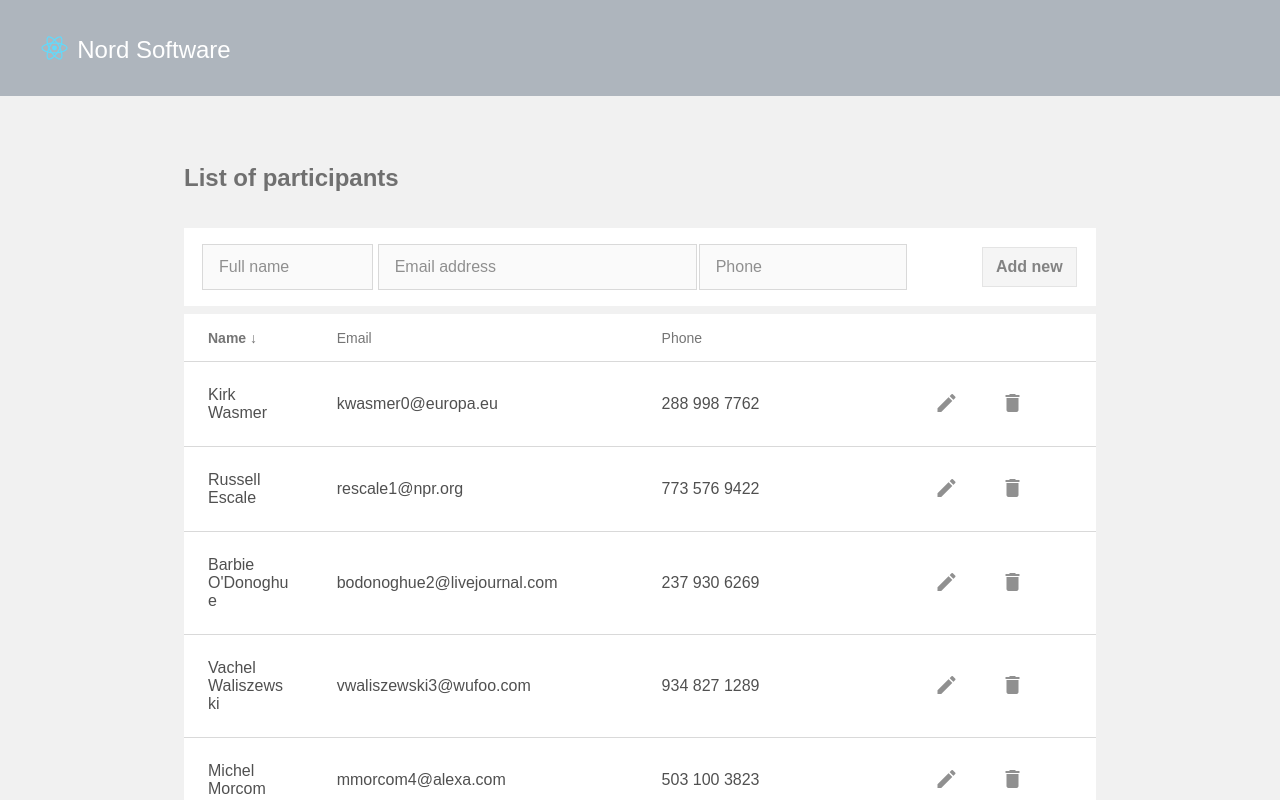
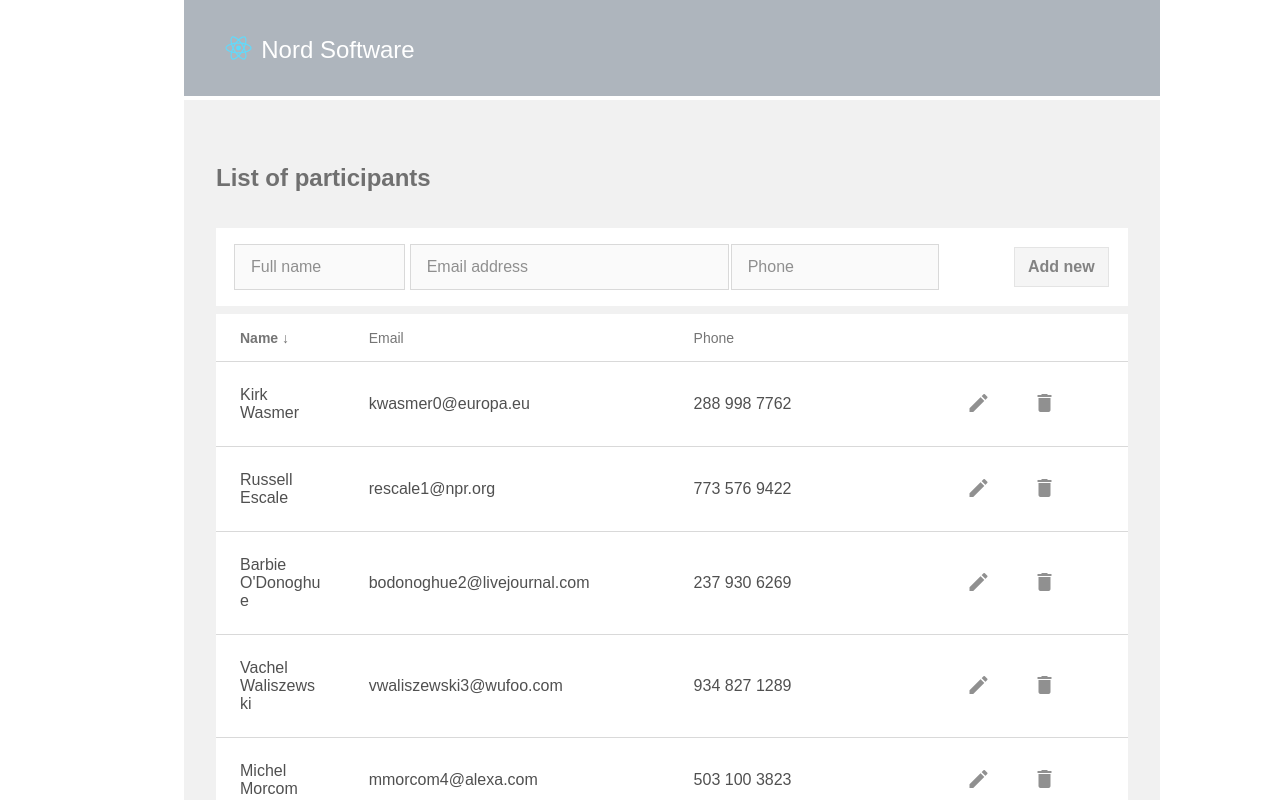
Before and after one commit to khangduoc102/Participants, a React (Create React App) app: page / in a window 1280 px wide. Shown: the top 800 px of the page. Built offline with nearby package versions, Linux system fonts and the light colour scheme.

Commit message:
Fix layout

```diff
--- a/src/App.css
+++ b/src/App.css
@@ -1,7 +1,7 @@
 .App {
   font-family: Arial, Helvetica, sans-serif;
-  background-color: 	#F1F1F1;
-  font-weight: 400;
+  width: 912px;
+  margin:0 auto;
 }
 
 
@@ -11,6 +11,7 @@
   height: 96px;
   width: 100%;
   color: white;
+  padding-right: 64px;
 }
   .App-header .logo {
     height: 32px;
@@ -24,10 +25,10 @@
 
 
 .App-body {
-  padding-top: 32px;
-  padding-bottom: 32px;
+  padding: 32px;
   width: 912px;
   margin:0 auto;
+  background-color: #F1F1F1;
 }
   .app-name {
     padding: 32px 0 32px 0;
@@ -57,6 +58,7 @@
         .add-participant-form-table-column {
           height: 40px;
           padding: 0;
+          outline: none;
         }
 
           .add-participant-form-table-column-input {
@@ -89,7 +91,7 @@
       .add-participant-error {
         background-color: #FF5500;
         font-size: 16px;
-        color: rgb(215, 211, 233);
+        color: rgb(243, 243, 243);
         padding-top: 8px;
         padding-bottom: 8px;
         padding-left: 16px;
```
